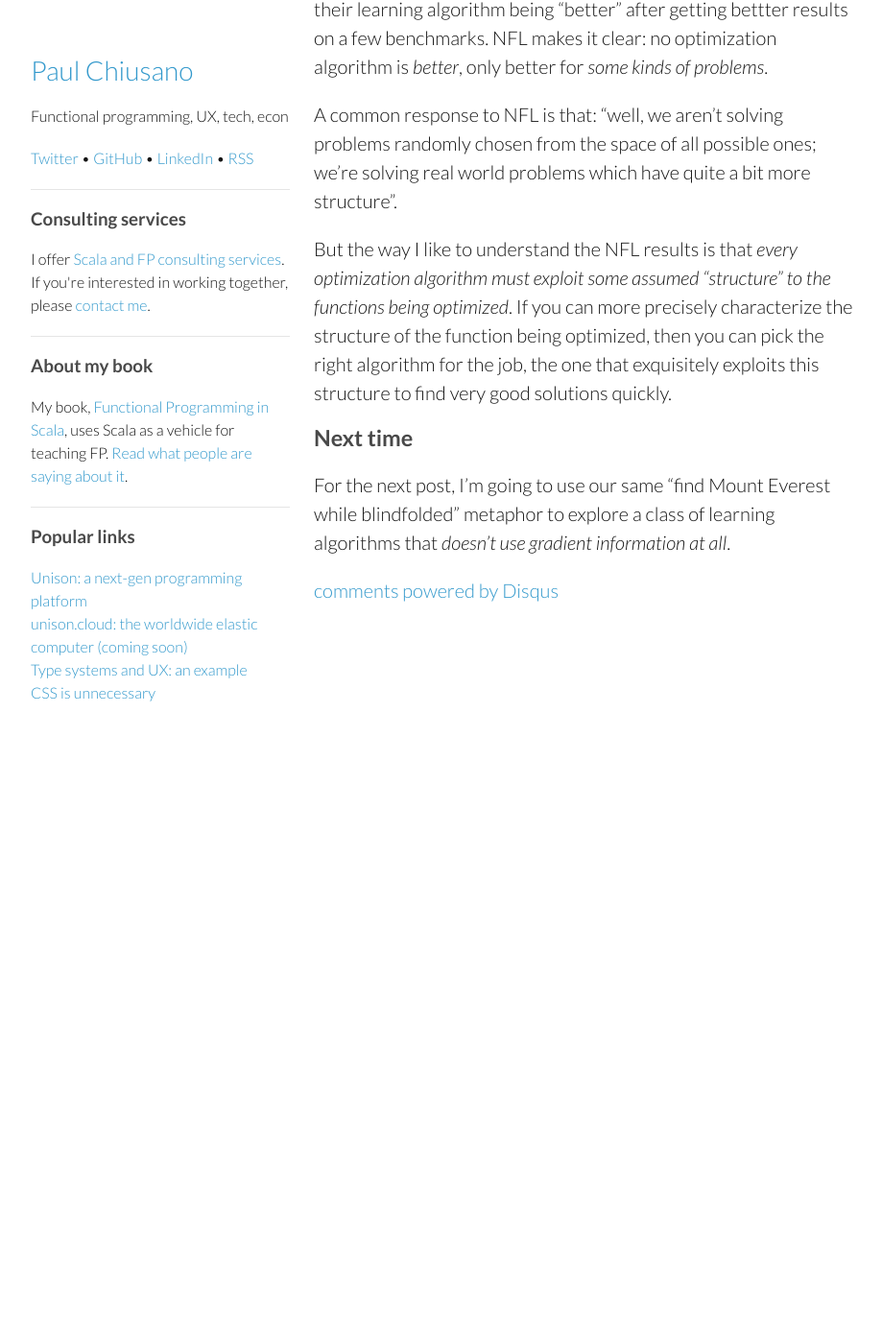
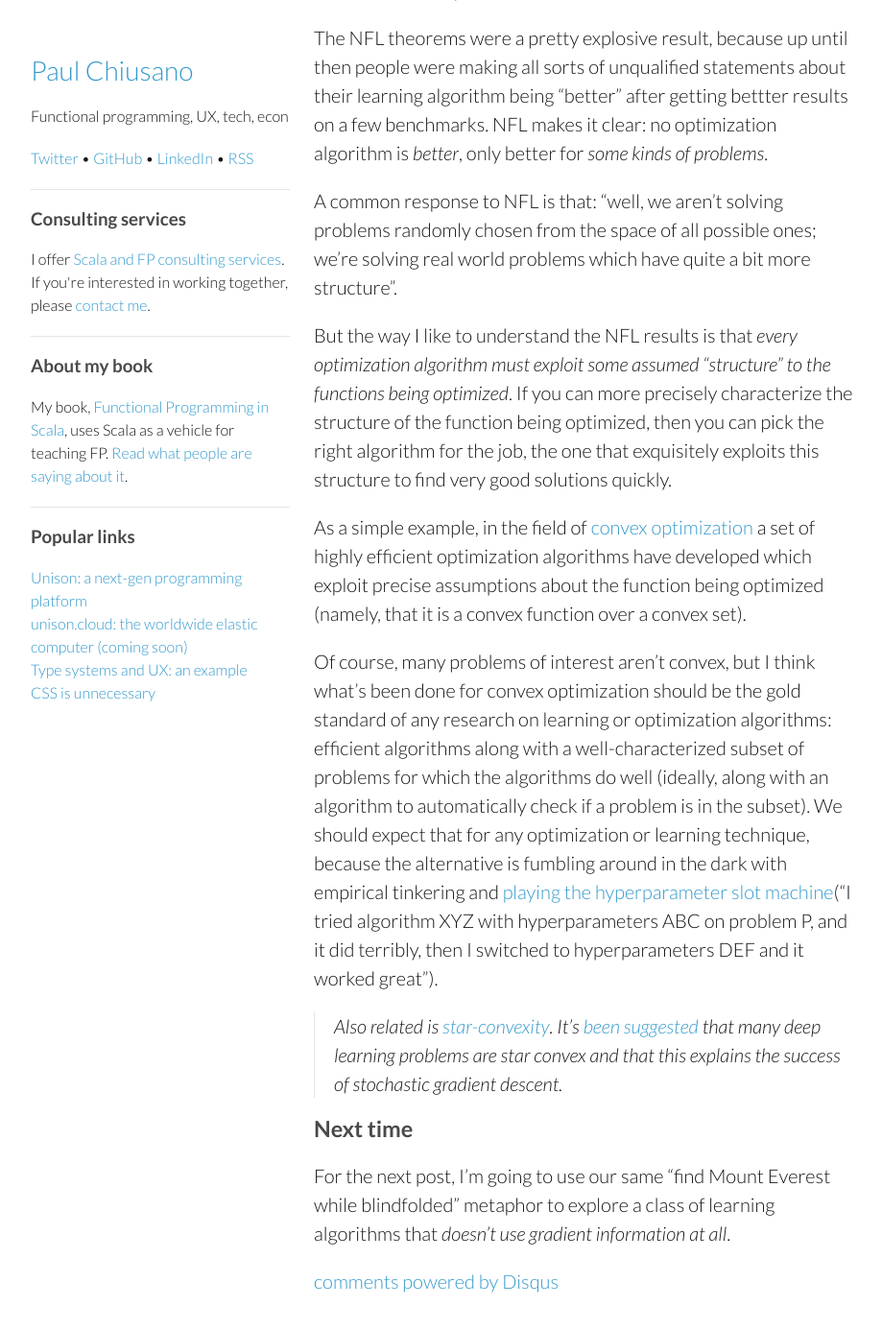
Before and after one commit to pchiusano/pchiusano.github.io, a Jekyll site: the page built from _posts/2019-07-06-learning-without-a-gradient.markdown, in a window 1280 px wide and 1400 px high, scrolled down 2596 px. Shown: the top 1386 px of the window at 96% size, without its empty margins (178-1097 px from the left). Built offline with Jekyll 4.4.1, drawn with Linux system fonts in a browser that asks for light colours; comment, search, counter and statistics services are not loaded; some of the changed text lies outside the part shown.

Commit message:
Update 2019-07-06-learning-without-a-gradient.markdown

```diff
--- a/_posts/2019-07-06-learning-without-a-gradient.markdown
+++ b/_posts/2019-07-06-learning-without-a-gradient.markdown
@@ -22,7 +22,7 @@ For instance, in deep learning, when training a network with a gajillion tunable
 
 A takeaway from the above discussion is that any learning algorithm has to make some assumptions about the space it is optimizing, if it is to be effective. For instance, in our blindfolded Everest-finding example, knowing something about how the structure of the earth's surface is helpful.
 
-For instance, the earth's surface altitude may change rapidly at a local scale, but can be quite smooth if we apply a low pass filter and average the altitude of neighboring regions. Mount Everest isn't just a single spike in the middle of a flatlands, it's a huge mass of land which must be supported physically, so it (and any other tall mountain peak) tends to be surrounded by regions of similar altitude.
+For instance, the earth's surface altitude may change rapidly at a local scale, but can be quite smooth if we apply a low pass filter and average the altitude of neighboring regions. Mount Everest isn't just a single spike in the middle of a flatlands, it's a huge mass of land which must be supported physically, so it (and any other tall mountain peak) tends to be surrounded by regions of similar altitude. This property suggests that keeping some "momentum" in a gradient-based search could be effective, so the search is less sensitive to the (noisy) immediate local gradient signal. But then, what parameters do we use for this momentum?
 
 There's a famous set of theorems, the ["No Free Lunch" (NFL) theorems](https://en.wikipedia.org/wiki/No_free_lunch_theorem), which amount to a formal statement about the need for optimization algorithms to make assumptions about problem structure. The first of the NFL theorems states that "any two optimization algorithms are equivalent when their performance is averaged across all possible problems". So if you consider "all possible problems", all optimization algorithms, including random search, give equivalent performance! My intuition for the NFL results is that for every problem where your fancy optimization algorithm does well, there's another problem (in that huge space of all possible problems) where the assumptions your algorithm makes are actively harmful!
 
@@ -32,6 +32,12 @@ A common response to NFL is that: "well, we aren't solving problems randomly cho
 
 But the way I like to understand the NFL results is that _every optimization algorithm must exploit some assumed "structure" to the functions being optimized_. If you can more precisely characterize the structure of the function being optimized, then you can pick the right algorithm for the job, the one that exquisitely exploits this structure to find very good solutions quickly.
 
+As a simple example, in the field of [convex optimization](https://en.wikipedia.org/wiki/Convex_optimization) a set of highly efficient optimization algorithms have developed which exploit precise assumptions about the function being optimized (namely, that it is a convex function over a convex set).
+
+Of course, many problems of interest aren't convex, but I think what's been done for convex optimization should be the gold standard of any research on learning or optimization algorithms: efficient algorithms along with a well-characterized subset of problems for which the algorithms do well (ideally, along with an algorithm to automatically check if a problem is in the subset). We should expect that for any optimization or learning technique, because the alternative is fumbling around in the dark with empirical tinkering and [playing the hyperparameter slot machine](https://blog.piekniewski.info/2017/03/20/the-meta-parameter-slot-machine/)("I tried algorithm XYZ with hyperparameters ABC on problem P, and it did terribly, then I switched to hyperparameters DEF and it worked great").
+
+> Also related is [star-convexity](https://arxiv.org/abs/1511.04466). It's [been suggested](https://openreview.net/forum?id=BylIciRcYQ) that many deep learning problems are star convex and that this explains the success of stochastic gradient descent.
+
 ### Next time
 
 For the next post, I'm going to use our same "find Mount Everest while blindfolded" metaphor to explore a class of learning algorithms that _doesn't use gradient information at all_.
```
